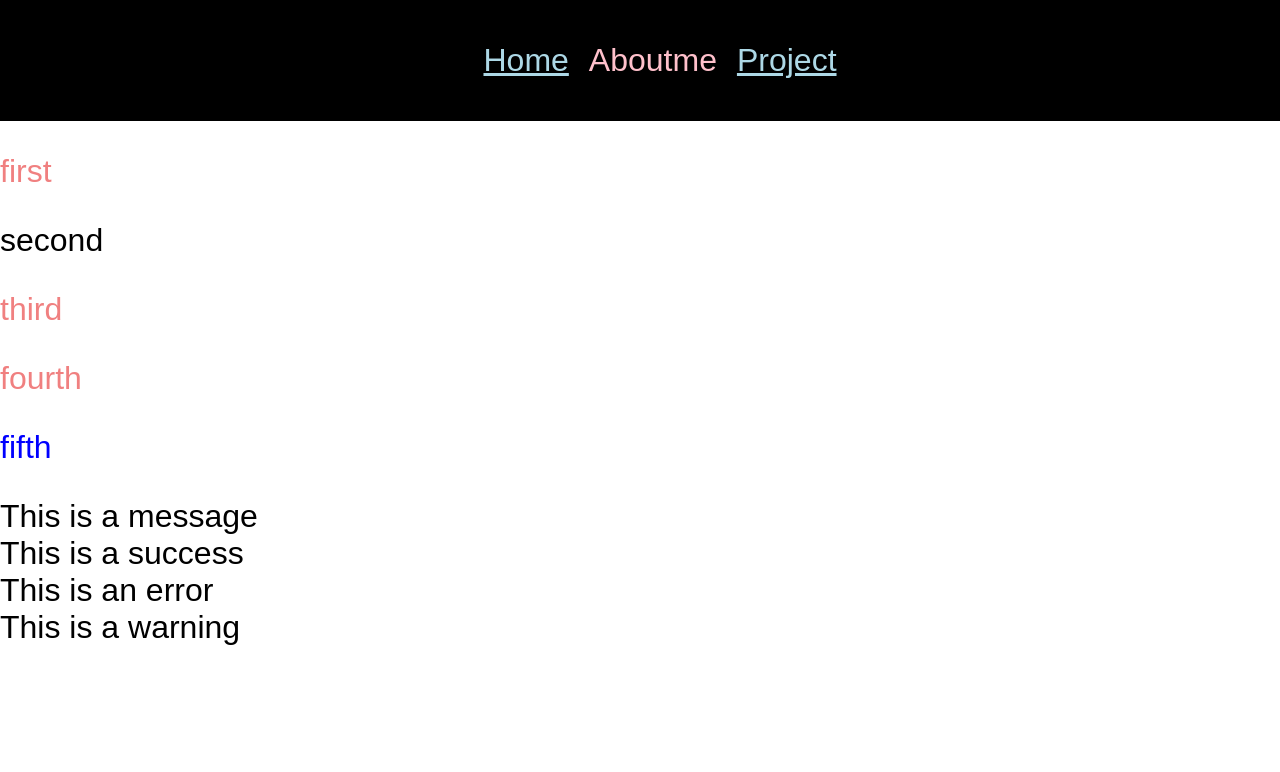
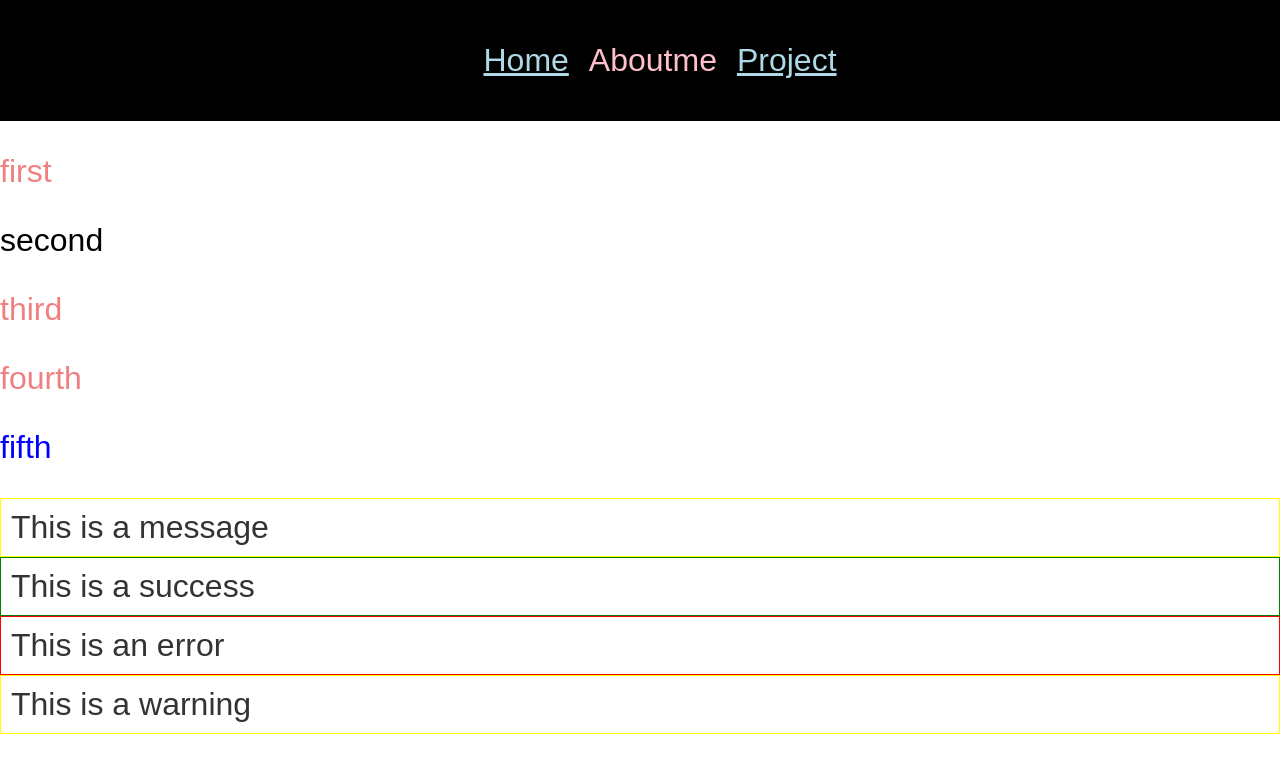
Before and after one commit to semharsium/sass-learning, a website: page index.html in a window 1280 px wide. Drawn offline with nearby package versions, Linux system fonts and the light colour scheme; files that its build step writes are made by us from their sources.

Commit message:
%  message-shared added

```diff
--- a/input/global/scss/base.scss
+++ b/input/global/scss/base.scss
@@ -9,3 +9,27 @@ body {
     font-size: $default-font-size;
     margin: 0;
 }
+
+
+
+%message-shared {
+    border: 1px solid yellow;
+    padding: 10px;
+    color: #333;
+  }
+.container-one{
+    @extend %message-shared ;
+}
+.container-two{
+    @extend %message-shared;
+  border-color: green;
+}
+.container-three{
+    @extend %message-shared;
+    border-color: red;
+}
+
+.container-four{
+    @extend %message-shared;
+    border-color: yellow;
+}
```
